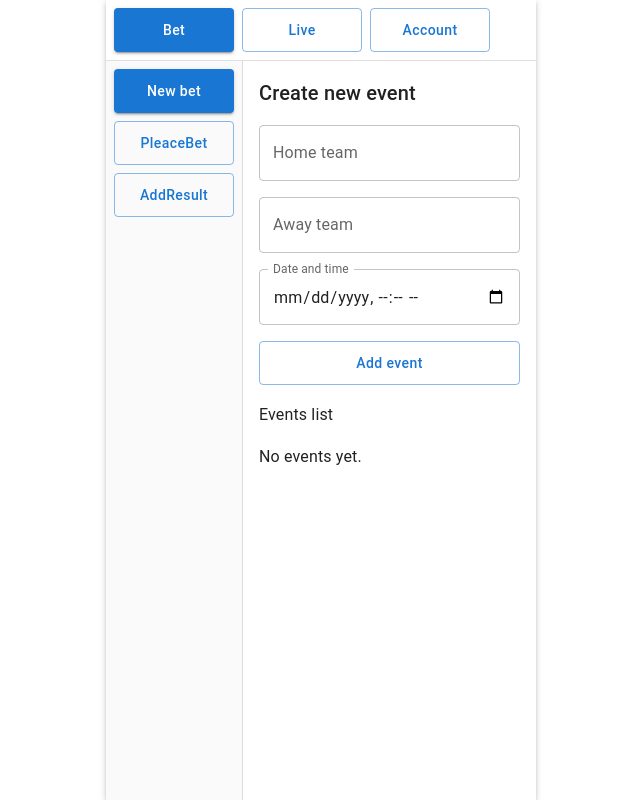
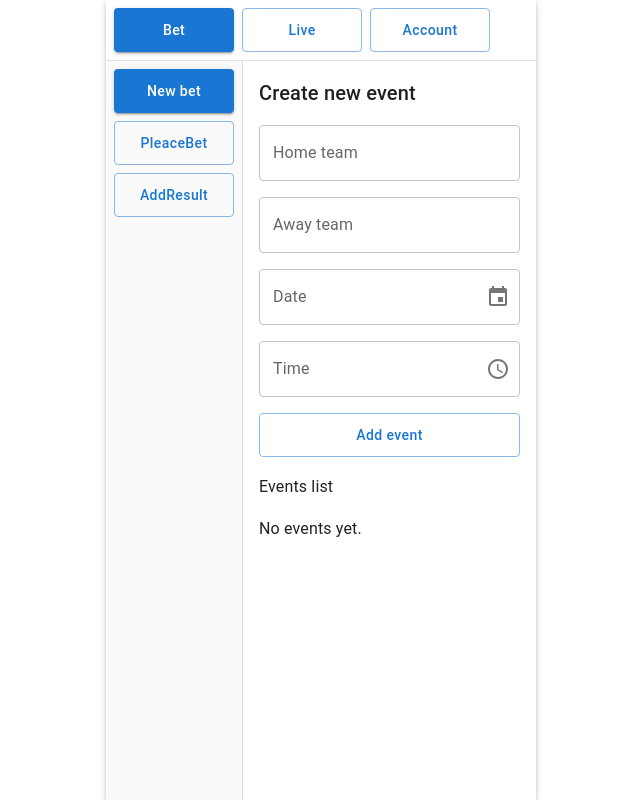
Before and after one commit to domswa87/reactSportBetDemo, a React (Vite) app: page / in a window 1280 px wide. Shown: the whole page, without its empty margins (319-959 px from the left). Built offline with nearby package versions, Linux system fonts and the light colour scheme.

Commit message:
add events

```diff
--- a/package.json
+++ b/package.json
@@ -13,6 +13,8 @@
     "@emotion/react": "^11.14.0",
     "@emotion/styled": "^11.14.1",
     "@mui/material": "^9.1.1",
+    "@mui/x-date-pickers": "^9.6.0",
+    "dayjs": "^1.11.21",
     "react": "^19.2.6",
     "react-dom": "^19.2.6"
   },
--- a/src/main.tsx
+++ b/src/main.tsx
@@ -1,6 +1,9 @@
 import { StrictMode } from 'react'
 import { createRoot } from 'react-dom/client'
 import { CssBaseline, ThemeProvider, createTheme } from '@mui/material'
+import { LocalizationProvider } from '@mui/x-date-pickers/LocalizationProvider'
+import { AdapterDayjs } from '@mui/x-date-pickers/AdapterDayjs'
+import 'dayjs/locale/pl'
 import './index.css'
 import App from './App.tsx'
 
@@ -9,8 +12,10 @@ const theme = createTheme()
 createRoot(document.getElementById('root')!).render(
   <StrictMode>
     <ThemeProvider theme={theme}>
-      <CssBaseline />
-      <App />
+      <LocalizationProvider dateAdapter={AdapterDayjs} adapterLocale="pl">
+        <CssBaseline />
+        <App />
+      </LocalizationProvider>
     </ThemeProvider>
   </StrictMode>,
 )
--- a/src/pages/bet/CreateNewBet.tsx
+++ b/src/pages/bet/CreateNewBet.tsx
@@ -2,29 +2,31 @@ import { useState } from 'react'
 import Stack from '@mui/material/Stack'
 import TextField from '@mui/material/TextField'
 import Typography from '@mui/material/Typography'
+import { DatePicker } from '@mui/x-date-pickers/DatePicker'
+import { TimePicker } from '@mui/x-date-pickers/TimePicker'
+import type { Dayjs } from 'dayjs'
 import { AppButton } from '../../components/ui/AppButton'
 import type { Event } from '../../types/event'
-
-function formatEventDateTime(value: string) {
-  return new Date(value).toLocaleString('pl-PL', {
-    day: '2-digit',
-    month: '2-digit',
-    year: 'numeric',
-    hour: '2-digit',
-    minute: '2-digit',
-  })
-}
+import { formatEventDateTime } from '../../utils/dateFormat'
 
 export function CreateNewBet() {
   const [homeTeam, setHomeTeam] = useState('')
   const [awayTeam, setAwayTeam] = useState('')
-  const [eventDateTime, setEventDateTime] = useState('')
+  const [eventDate, setEventDate] = useState<Dayjs | null>(null)
+  const [eventTime, setEventTime] = useState<Dayjs | null>(null)
   const [events, setEvents] = useState<Event[]>([])
 
   function handleAddEvent() {
-    if (!homeTeam.trim() || !awayTeam.trim() || !eventDateTime) {
+    if (!homeTeam.trim() || !awayTeam.trim() || !eventDate || !eventTime) {
       return
     }
+
+    const eventDateTime = eventDate
+      .hour(eventTime.hour())
+      .minute(eventTime.minute())
+      .second(0)
+      .millisecond(0)
+      .toISOString()
 
     const newEvent: Event = {
       id: crypto.randomUUID(),
@@ -37,7 +39,8 @@ export function CreateNewBet() {
 
     setHomeTeam('')
     setAwayTeam('')
-    setEventDateTime('')
+    setEventDate(null)
+    setEventTime(null)
   }
 
   return (
@@ -58,13 +61,21 @@ export function CreateNewBet() {
         fullWidth
       />
 
-      <TextField
-        label="Date and time"
-        type="datetime-local"
-        value={eventDateTime}
-        onChange={(e) => setEventDateTime(e.target.value)}
-        fullWidth
-        slotProps={{ inputLabel: { shrink: true } }}
+      <DatePicker
+        label="Date"
+        value={eventDate}
+        onChange={(newValue) => setEventDate(newValue)}
+        format="DD-MM-YYYY"
+        slotProps={{ textField: { fullWidth: true } }}
+      />
+
+      <TimePicker
+        label="Time"
+        value={eventTime}
+        onChange={(newValue) => setEventTime(newValue)}
+        ampm={false}
+        format="HH:mm"
+        slotProps={{ textField: { fullWidth: true } }}
       />
 
       <AppButton onClick={handleAddEvent}>Add event</AppButton>
--- /dev/null
+++ b/src/utils/dateFormat.ts
@@ -0,0 +1,14 @@
+export function formatEventDateTime(value: string) {
+  const date = new Date(value)
+  if (Number.isNaN(date.getTime())) {
+    return value
+  }
+
+  const day = String(date.getDate()).padStart(2, '0')
+  const month = String(date.getMonth() + 1).padStart(2, '0')
+  const year = date.getFullYear()
+  const hours = String(date.getHours()).padStart(2, '0')
+  const minutes = String(date.getMinutes()).padStart(2, '0')
+
+  return `${day}-${month}-${year} ${hours}:${minutes}`
+}
```
Also changed, not shown: 1 other file (tests, documents, lock files or other folders).
